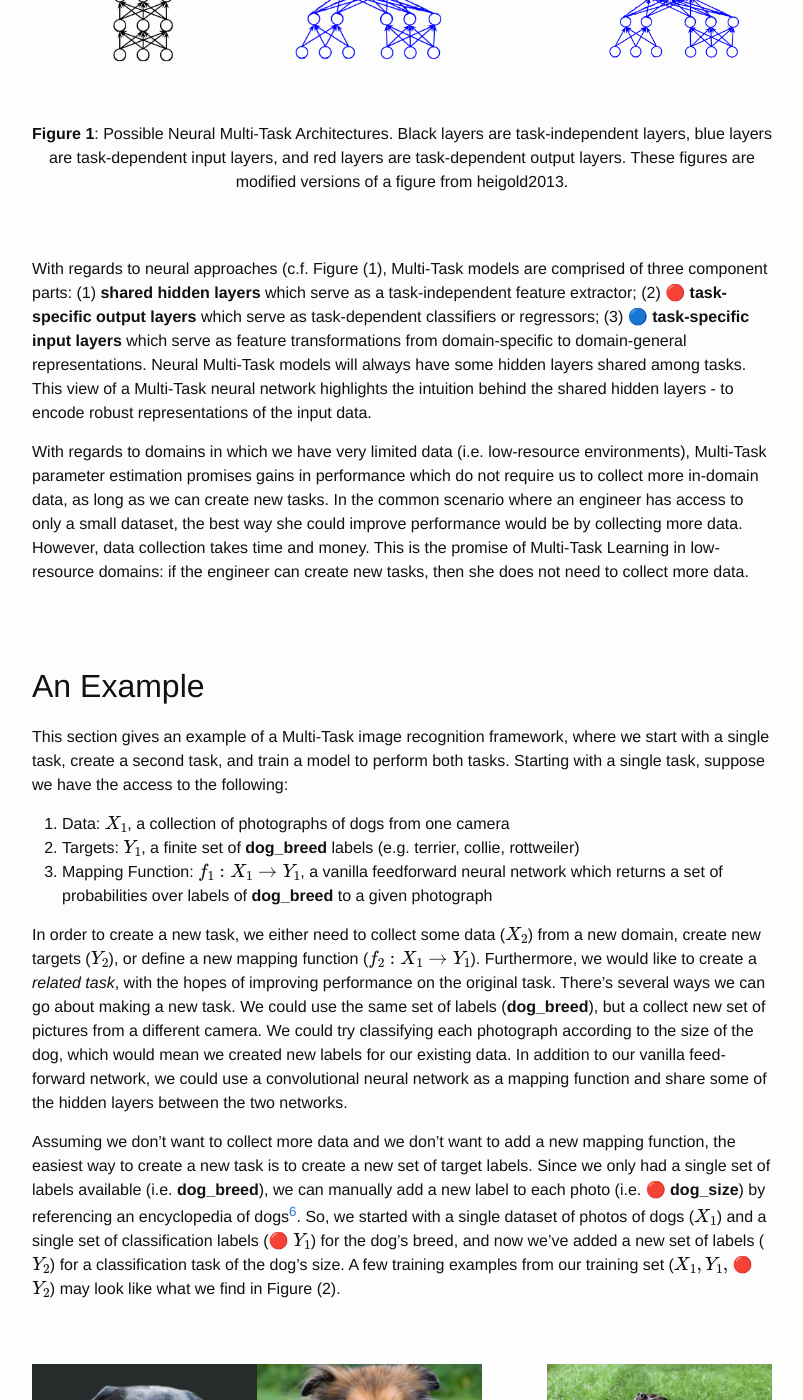
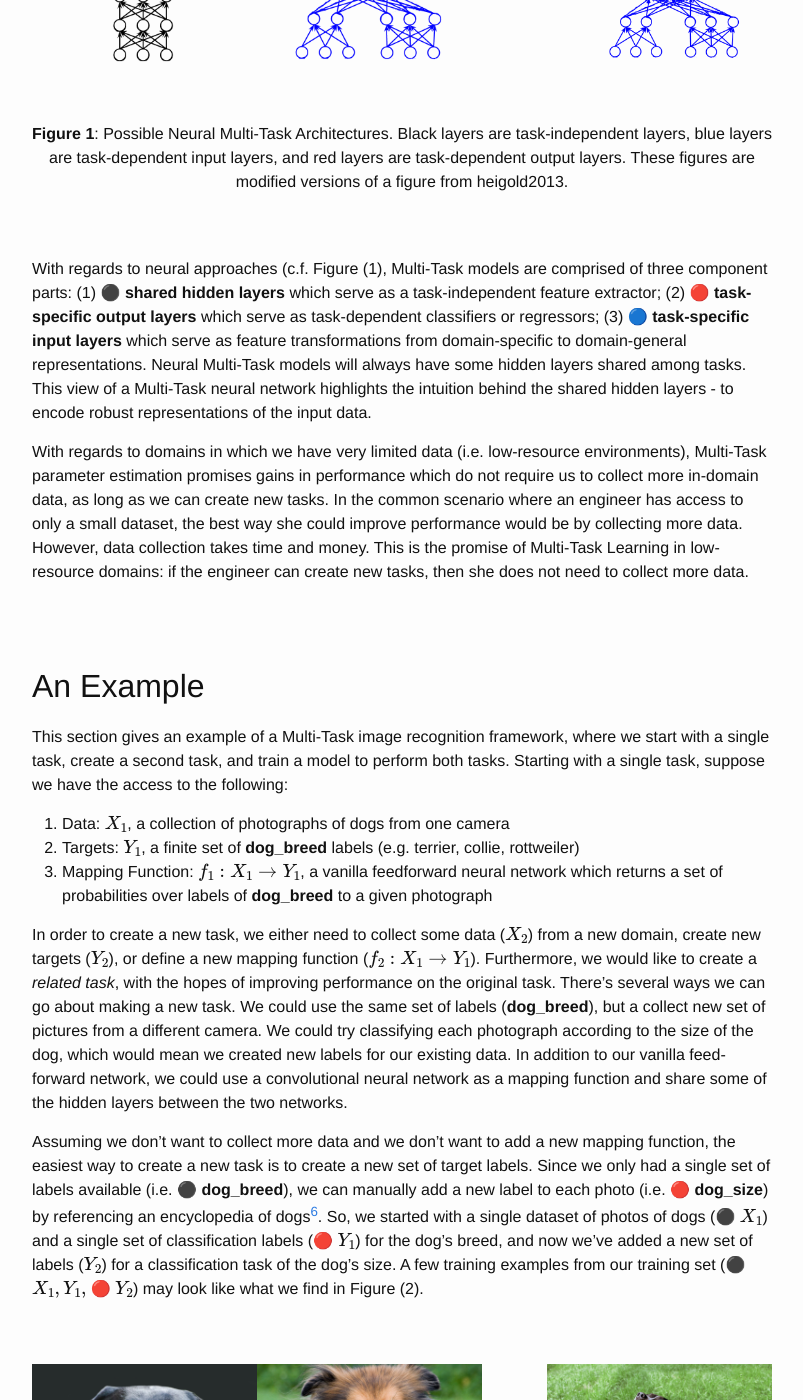
Before and after one commit to JRMeyer/jrmeyer.github.io, a Jekyll site: the page built from _posts/2020-03-21-overview-mtl-in-asr.markdown, in a window 1280 px wide and 1400 px high, scrolled down 2175 px. Shown: the whole window, without its empty margins (238-1041 px from the left). Built offline with Jekyll 4.4.1, drawn with Linux system fonts in a browser that asks for light colours; formulas are drawn with MathJax 3; comment, search, counter and statistics services are not loaded; some of the changed lines change nothing that is shown; some of the changed text lies outside the part shown.

Commit message:
black circle

```diff
--- a/_posts/2020-03-21-overview-mtl-in-asr.markdown
+++ b/_posts/2020-03-21-overview-mtl-in-asr.markdown
@@ -58,7 +58,7 @@ Given this definition of \textit{task} and this definition of \textit{Multi-Task
 
 
 
- With regards to neural approaches (c.f. Figure (1), Multi-Task models are comprised of three component parts: (1) **shared hidden layers** which serve as a task-independent feature extractor; (2) &#x1F534; **task-specific output layers** which serve as task-dependent classifiers or regressors; (3) &#x1F535; **task-specific input layers** which serve as feature transformations from domain-specific to domain-general representations. Neural Multi-Task models will always have some hidden layers shared among tasks. This view of a Multi-Task neural network highlights the intuition behind the shared hidden layers - to encode robust representations of the input data.
+ With regards to neural approaches (c.f. Figure (1), Multi-Task models are comprised of three component parts: (1) &#x26AB; **shared hidden layers** which serve as a task-independent feature extractor; (2) &#x1F534; **task-specific output layers** which serve as task-dependent classifiers or regressors; (3) &#x1F535; **task-specific input layers** which serve as feature transformations from domain-specific to domain-general representations. Neural Multi-Task models will always have some hidden layers shared among tasks. This view of a Multi-Task neural network highlights the intuition behind the shared hidden layers - to encode robust representations of the input data.
 
 With regards to domains in which we have very limited data (i.e. low-resource environments), Multi-Task parameter estimation promises gains in performance which do not require us to collect more in-domain data, as long as we can create new tasks. In the common scenario where an engineer has access to only a small dataset, the best way she could improve performance would be by collecting more data. However, data collection takes time and money. This is the promise of Multi-Task Learning in low-resource domains: if the engineer can create new tasks, then she does not need to collect more data.
 
@@ -76,7 +76,7 @@ This section gives an example of a Multi-Task image recognition framework, where
 
 In order to create a new task, we either need to collect some data ($$X_2$$) from a new domain, create new targets ($$Y_2$$), or define a new mapping function ($$f_2: X_1 \rightarrow Y_1$$). Furthermore, we would like to create a *related task*, with the hopes of improving performance on the original task. There's several ways we can go about making a new task. We could use the same set of labels (**dog_breed**), but a collect new set of pictures from a different camera. We could try classifying each photograph according to the size of the dog, which would mean we created new labels for our existing data. In addition to our vanilla feed-forward network, we could use a convolutional neural network as a mapping function and share some of the hidden layers between the two networks.
 
-Assuming we don't want to collect more data and we don't want to add a new mapping function, the easiest way to create a new task is to create a new set of target labels. Since we only had a single set of labels available (i.e. **dog_breed**), we can manually add a new label to each photo (i.e. &#x1F534; **dog_size**) by referencing an encyclopedia of dogs[^6]. So, we started with a single dataset of photos of dogs ($$X_1$$) and a single set of classification labels (&#x1F534; $$Y_1$$) for the dog's breed, and now we've added a new set of labels ($$Y_2$$) for a classification task of the dog's size. A few training examples from our training set ($$X_1, Y_1,$$ &#x1F534; $$Y_2$$) may look like what we find in Figure (2).
+Assuming we don't want to collect more data and we don't want to add a new mapping function, the easiest way to create a new task is to create a new set of target labels. Since we only had a single set of labels available (i.e. &#x26AB; **dog_breed**), we can manually add a new label to each photo (i.e. &#x1F534; **dog_size**) by referencing an encyclopedia of dogs[^6]. So, we started with a single dataset of photos of dogs (&#x26AB; $$X_1$$) and a single set of classification labels (&#x1F534; $$Y_1$$) for the dog's breed, and now we've added a new set of labels ($$Y_2$$) for a classification task of the dog's size. A few training examples from our training set (&#x26AB; $$X_1, Y_1,$$ &#x1F534; $$Y_2$$) may look like what we find in Figure (2).
 
 [^6]: This is an example of using domain or expert knowledge to create a new task, where the expert knowledge is contained in the encyclopedia. One could also hire a dog expert to label the images manually. Either way, we are exploiting some source of domain-specific knowledge (i.e. knowledge of the physiology of different dog breeds).
 
@@ -84,5 +84,5 @@ Assuming we don't want to collect more data and we don't want to add a new mappi
 <img src="/misc/figs/rotweiler.jpg" align="left" style="width: 225px;"/>
 <img src="/misc/figs/collie.jpg" align="center" style="width: 225px;"/>
 <img src="/misc/figs/terrier.jpg" align="right" style="width: 225px;"/>
-<center><strong>Figure 2</strong>: Three pictures of dogs from our dataset (<strong>X_1</strong>), where each picture has been labeled with separate targets: <strong>dog_breed</strong>, &#x1F534; <strong>dog_size</strong></center>
+<center><strong>Figure 2</strong>: Three pictures of dogs from our dataset (&#x26AB; <strong>X_1</strong>), where each picture has been labeled with separate targets: &#x26AB; <strong>dog_breed</strong>, &#x1F534; <strong>dog_size</strong></center>
 <br><br>
```
